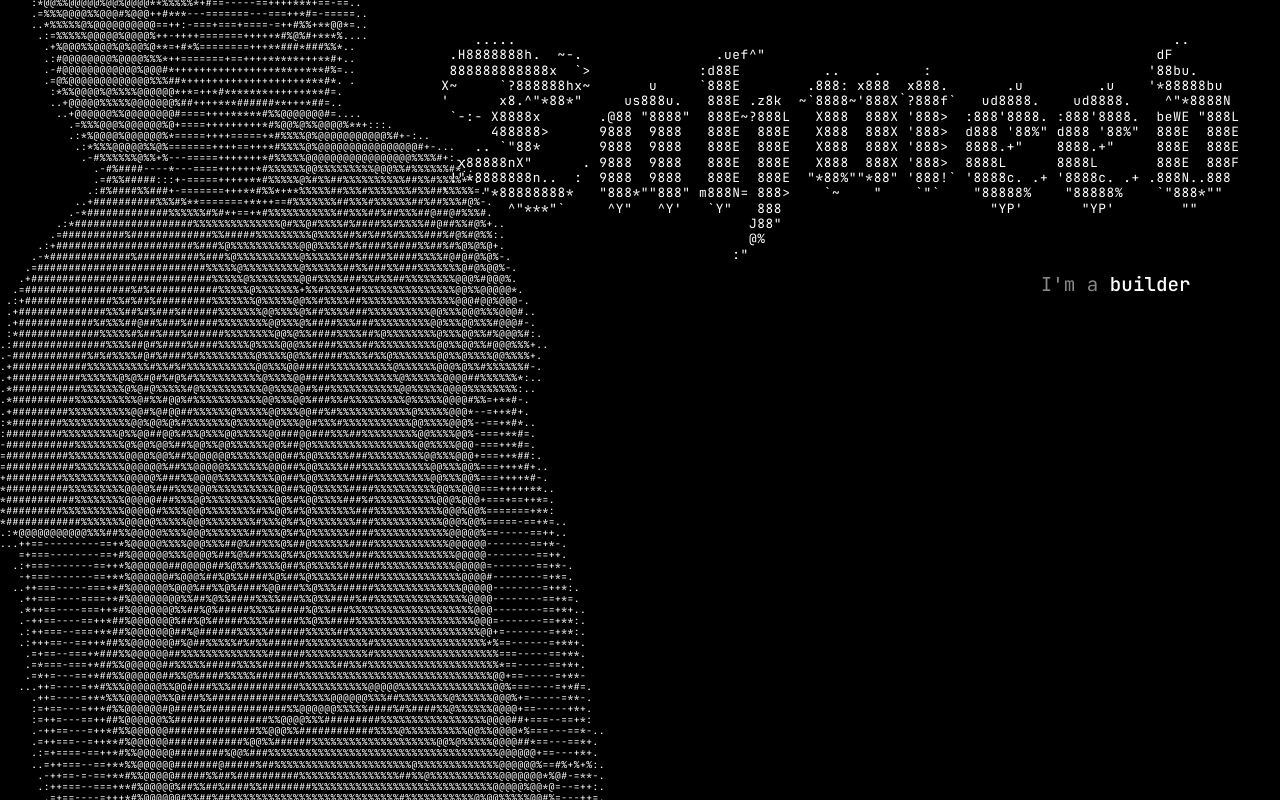
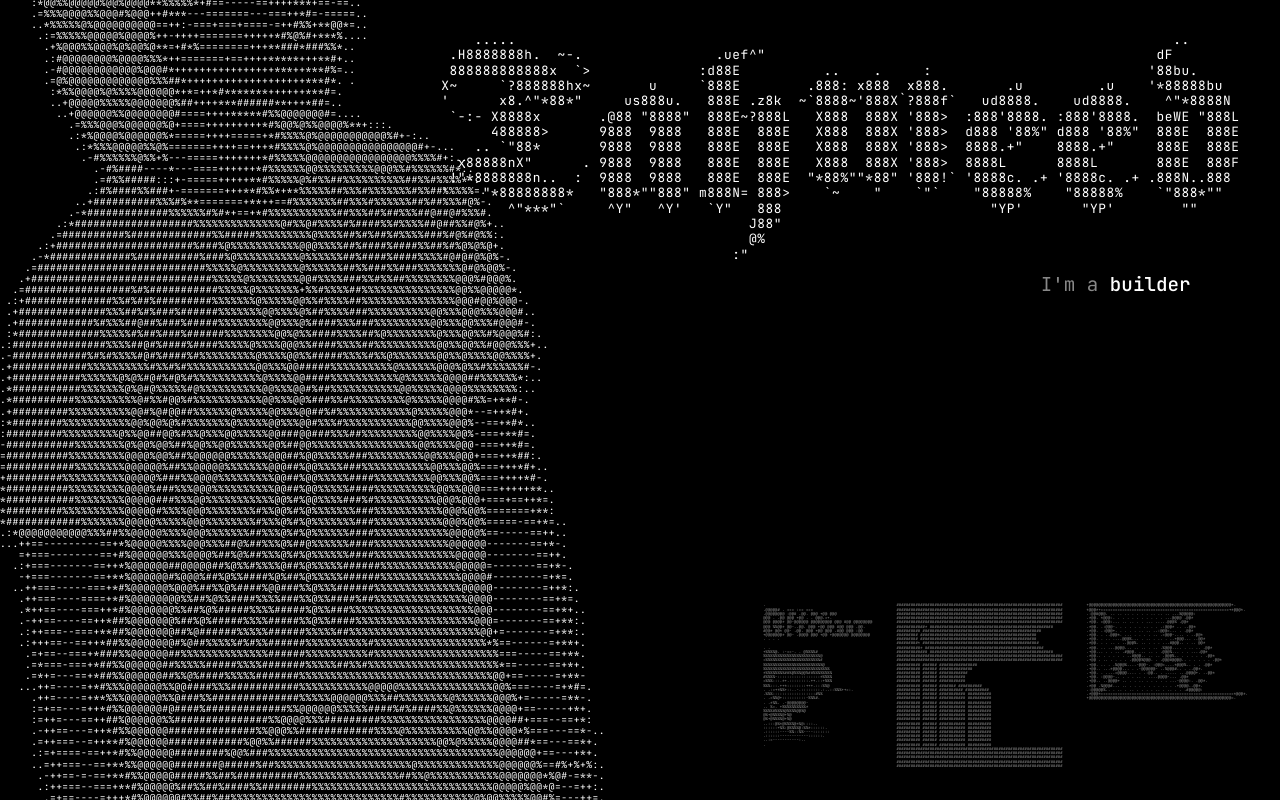
Before and after one commit to ruyot/portfolio_new, a website built with Vite: page index.html in a window 1280 px wide. Built offline with nearby package versions, Linux system fonts and the light colour scheme.

Commit message:
ascii logos with correct placements for socials on bottom right - incorrect formatting

```diff
--- a/src/main.js
+++ b/src/main.js
@@ -188,9 +188,109 @@ function rotateTagline(element, words, interval = 3000) {
   }, interval);
 }
 
+// ASCII art logos for social media
+const githubLogo = `.
+.@@@@@# . === :== ===
+.@@@@@@@@ :@@# .@@. @@@ +@@ @@@
+@@@ . .@@ @@@ +@@ . . @@@.=+.
+@@@ @@@@* @@-@@@@@@ @@@@@@@@@ @@@ #@@ @@@@@@@@
+@@@ %%@@* @@-..@@. @@@ +@@ @@@ #@@ @@@ .@@.
+#@@* @@* @@- .@@. @@@ +@@ @@@ .#@@ @@@ :@@
++@@@@@@@* @@- .@@@@ @@@ +@@ +@@@@@@@ @@@@@@@@
+. . . .
+
+. .
++%%%%@. :-==-. . @%%%%#
+%%%%%%%%%%%%%%%%%%%%%%%%@
+=%%%%%%%%%%%%%%%%%%%%%%%#
+%%%%%%%%%%%%%%%%%%%%%%%%%@
+%%%%%%%%%%%%%%%%%%%%%%%%%%%%
+*%%%%%%%%##%@%%%@@%##%%%%%%%%
+#%%%%-::::::::::::::::::*%%%%
+=%%%:::.*+.::::::::.++.::+%%%
+%%%:::.++*::::::::+++.:::%%@
+. .:=+*%%+::..-.::::::::.:..::%%%++=:.
+.%%%::::::::::::::::::#%%
+. .=%%@+::::::::::-%%%#.
+. .*%%. .-@@@@@@@@-
+.. %=. +%%%%%%%%%%*
+%%%%#%%%%@%%%%@@%@
+@%+@%%%%@+%@
+@%+@%%%%@+%@
+..:::@%*@%%%%@*%@::::..
+::::::+%%:@%%%%@:%%*::::::.
+.::::::----%%::%%----:::::::
+.::::::------------::::::.
+..:=-----------:..
+.`;
+
+const linkedinLogo = `######################################################################
+######################################################################
+######################################################################
+######################################################################
+######################################################################
+############* ####################################################
+########## ##################################################
+######### #################################################
+######### #################################################
+#########* #################################################
+##########* ##################################################
+############# ####################################################
+######################################################################
+######################################################################
+########## ###### ################
+########## ###### ##############
+########## ###### ############
+########## ###### ###########
+########## ###### ###########
+########## ###### ####### ##########
+########## ###### ########## ##########
+########## ###### ########### ##########
+########## ###### ########### ##########
+########## ###### ########### ##########
+########## ###### ########### ##########
+########## ###### ########### ##########
+########## ###### ########### ##########
+########## ###### ########### ##########
+########## ###### ########### ##########
+########## ###### ########### ##########
+########## ###### ########### ##########
+########## ###### ########### ##########
+########## ###### ########### ##########
+########## ###### ########### ##########
+######################################################################
+######################################################################
+######################################################################
+######################################################################
+######################################################################`;
+
+const mailLogo = `+@@@@@@@@@@@@@@@@@@@@@@@@@@@@@@@@@@@@@@@@@@@@@@@@@@@@@@@@@@@@+.
+*@@@*+======================================================+*@@@*.
+.:@@#@@@. .. .. .. . . . . .. .. .. ...%@@@@@:
+.*@@. *@@@:. . . . . . . . . . . ...@@@@ .@@*
+.*@@. =@@@:... .. .. . . ... .....@@@% .@@*
+.*@@. .:@@@-. . . . . . .. . . .:@@@* .. ..@@*
+.*@@. .:@@@+. . . . . .. .. ..:@@@=... . .@@*
+.*@@. . ..@@@*. ... . . . . .. .=@@@-.... . ..@@*
+.*@@. . .. ....@@@%... . .. . .. . ..+@@@... ..@@*
+.*@@. . . .. . ..@@@%. .. . . . ...#@@@.. . .. @@*
+.*@@. .. ...@@@@... .. .. . .. .%@@@.... . .. .. .@@*
+.+@@... . . .. .#@@@. ... .. . .@@@%... . . ....@@*
+.*@@.. . . . . . ..#@@@.. .. .. .@@@%.. . . . . . .@@*
+.+@@ . .. . . . . .@@@@%@@@. . .@@@#@@@@.. . . . . . .@@*
+.+@@. .. . .%@@@%....-@@@-. :@@@=....*@@@%.. . . .@@*
+.+@@.. ...*@@@@... . .-@@@@@@- ..%@@@#.. . ..@@*.
+.+@@. . ....=@@@@.... . .:@@.. . ..... ...@@@@+. ..@@*
+.+@@. :@@@@-.. . . . .. . ....@@@@-... .@@*
+.+@@.. ..@@@@+ .. . . .. . . . . . ...-@@@@:. .@@*.
+.*@@ .%@@@#... .. . . . . . . . .. . .+@@@@..@@*.
+.:@@@@@%.. . .. . .. . . . . .. . .. . . .#@@@@@:
+.*@@@*========================================================*@@@*.
++@@@@@@@@@@@@@@@@@@@@@@@@@@@@@@@@@@@@@@@@@@@@@@@@@@@@@@@@@@@@=.`;
+
 // Create simple layout with ASCII art and header
 document.querySelector('#app').innerHTML = `
-  <main class="h-screen w-screen flex items-center justify-between px-8 md:px-16 lg:px-24 overflow-hidden">
+  <main class="h-screen w-screen flex items-center justify-between px-8 md:px-16 lg:px-24 overflow-hidden relative">
 
     <!-- ASCII Art Portrait (Left) -->
     <div class="ascii-fade-in">
@@ -204,6 +304,19 @@ document.querySelector('#app').innerHTML = `
         <span class="tagline-prefix">I'm a </span>
         <span class="tagline-word" id="tagline-word">builder</span>
       </div>
+    </div>
+
+    <!-- Social Icons (Bottom Right) -->
+    <div class="social-icons">
+      <a href="https://github.com/yourusername" target="_blank" rel="noopener noreferrer" class="social-icon">
+        <pre class="social-logo">${githubLogo}</pre>
+      </a>
+      <a href="https://linkedin.com/in/yourusername" target="_blank" rel="noopener noreferrer" class="social-icon">
+        <pre class="social-logo">${linkedinLogo}</pre>
+      </a>
+      <a href="mailto:your.email@example.com" class="social-icon">
+        <pre class="social-logo">${mailLogo}</pre>
+      </a>
     </div>
 
   </main>
--- a/src/style.css
+++ b/src/style.css
@@ -133,9 +133,59 @@ body {
     transition: opacity 0.3s ease;
 }
 
+/* Social Icons (Bottom Right) */
+.social-icons {
+    position: absolute;
+    bottom: 2rem;
+    right: 2rem;
+    display: flex;
+    flex-direction: row;
+    gap: 1.5rem;
+    animation: fadeIn 1s ease-out forwards;
+    animation-delay: 0.5s;
+    opacity: 0;
+}
+
+.social-icon {
+    text-decoration: none;
+    display: block;
+    transition: all 0.3s ease;
+    opacity: 0.6;
+}
+
+.social-icon:hover {
+    opacity: 1;
+    transform: translateX(-5px);
+}
+
+.social-logo {
+    font-family: 'JetBrains Mono', monospace;
+    font-size: clamp(0.15rem, 0.3vw, 0.25rem);
+    line-height: 1.1;
+    letter-spacing: 0.02em;
+    color: #fff;
+    margin: 0;
+    white-space: pre;
+    transition: color 0.3s ease;
+}
+
+.social-icon:hover .social-logo {
+    color: #00ff88;
+}
+
 @media (max-width: 768px) {
     .ascii-header {
         top: 1rem;
         right: 1rem;
     }
+
+    .social-icons {
+        bottom: 1rem;
+        right: 1rem;
+        gap: 1rem;
+    }
+
+    .social-logo {
+        font-size: clamp(0.12rem, 0.25vw, 0.2rem);
+    }
 }
```
Also changed, not shown: githublogo.html (added, +34 -0 lines), linkedin_logo.html (added, +39 -0 lines), mail_logo.html (added, +23 -0 lines), public/workspace.png (added).
